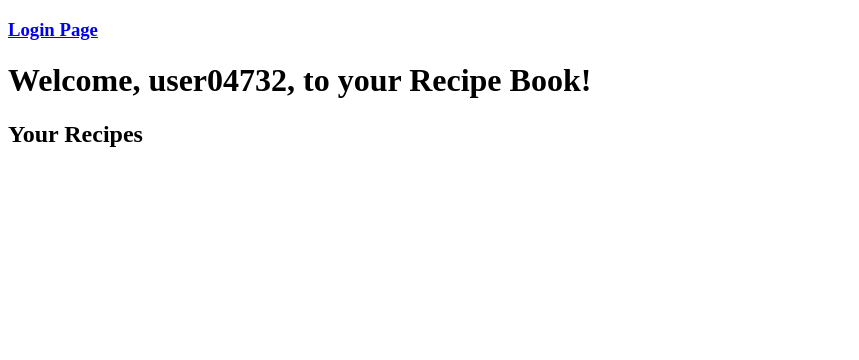
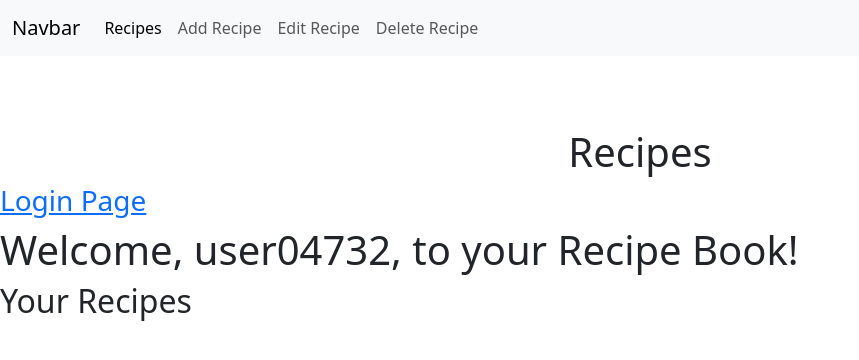
Before and after one commit to lanaiya-legaspi/CMPE131-hw3, a Flask app: page / in a window 1280 px wide. Shown: the top 360 px of the page, without its empty margins (0-859 px from the left). Run offline with Flask 3, Linux system fonts and the light colour scheme.

Commit message:
added base.html for easier routing and completed recipes page

```diff
--- /dev/null
+++ b/app/templates/base.html
@@ -0,0 +1,40 @@
+<!DOCTYPE html>
+<title>{% block title %}{% endblock %}</title>
+<meta charset="utf-8">
+<meta name="viewport" content="width=device-width, initial-scale=1">
+<title>Recipe Book</title>
+
+<link href="https://cdn.jsdelivr.net/npm/bootstrap@5.3.6/dist/css/bootstrap.min.css" rel="stylesheet" integrity="sha384-4Q6Gf2aSP4eDXB8Miphtr37CMZZQ5oXLH2yaXMJ2w8e2ZtHTl7GptT4jmndRuHDT" crossorigin="anonymous">
+
+<nav class="navbar navbar-expand-lg bg-body-tertiary">
+  <div class="container-fluid">
+    <a class="navbar-brand" href="#">Navbar</a>
+    <button class="navbar-toggler" type="button" data-bs-toggle="collapse" data-bs-target="#navbarNav" aria-controls="navbarNav" aria-expanded="false" aria-label="Toggle navigation">
+      <span class="navbar-toggler-icon"></span>
+    </button>
+    <div class="collapse navbar-collapse" id="navbarNav">
+      <ul class="navbar-nav">
+        <li class="nav-item">
+          <a class="nav-link active" aria-current="page" href="/recipes">Recipes</a>
+        </li>
+        <li class="nav-item">
+          <a class="nav-link" href="/add-recipe">Add Recipe</a>
+        </li>
+        <li class="nav-item">
+          <a class="nav-link" href="/edit-recipe">Edit Recipe</a>
+        </li>
+        <li class="nav-item">
+          <a class="nav-link" href="/delete-recipe">Delete Recipe</a>
+        </li>
+      </ul>
+    </div>
+  </div>
+</nav>
+
+<section class="content">
+	<header>
+		{% block header %}{% endblock %}
+	</header>
+		{% block content %}{% endblock %}
+<script src="https://cdn.jsdelivr.net/npm/bootstrap@5.3.6/dist/js/bootstrap.bundle.min.js" integrity="sha384-j1CDi7MgGQ12Z7Qab0qlWQ/Qqz24Gc6BM0thvEMVjHnfYGF0rmFCozFSxQBxwHKO" crossorigin="anonymous"></script>
+</section>
--- a/app/templates/recipes.html
+++ b/app/templates/recipes.html
@@ -1,23 +1,19 @@
-<!DOCTYPE html>
-<html>
-	<head>
-		<title>My Recipes</title>
-	</head>
-	<body>
+{% extends 'base.html' %}
+
+<!-- Browser tab and page title -->
+{% block header %}
+	<br><br><br>
+	<h1 class="text-center">{% block title %}Recipes{% endblock %}</h1>
+{% endblock %}
+
+<!-- Beginning of Body -->
+{% block content %}
 		<h3><a href="{{url_for('login')}}">Login Page</a></h3>
 		<h1>Welcome, {{username}}, to your Recipe Book!</h1>
 		<h2> Your Recipes</h2>
 
 			{% for recipe in recipes %}
 				<h2>Recipe # {{recipe.id}}: {{recipe.title}}</h2>
-
-				<h2>Ingredients:</h2>
-					<h3>{{recipe.ingredients}}</h3>
-
-				<h2>Instructions:</h2>
-					<h3>{{recipe.instructions}}</h3>
-
 			{% endfor %}
 
-	</body>
-</html>
+{% endblock %}
```
Also changed, not shown: app/templates/add-recipe.html (renamed from app/templates/new-recipes.html).
